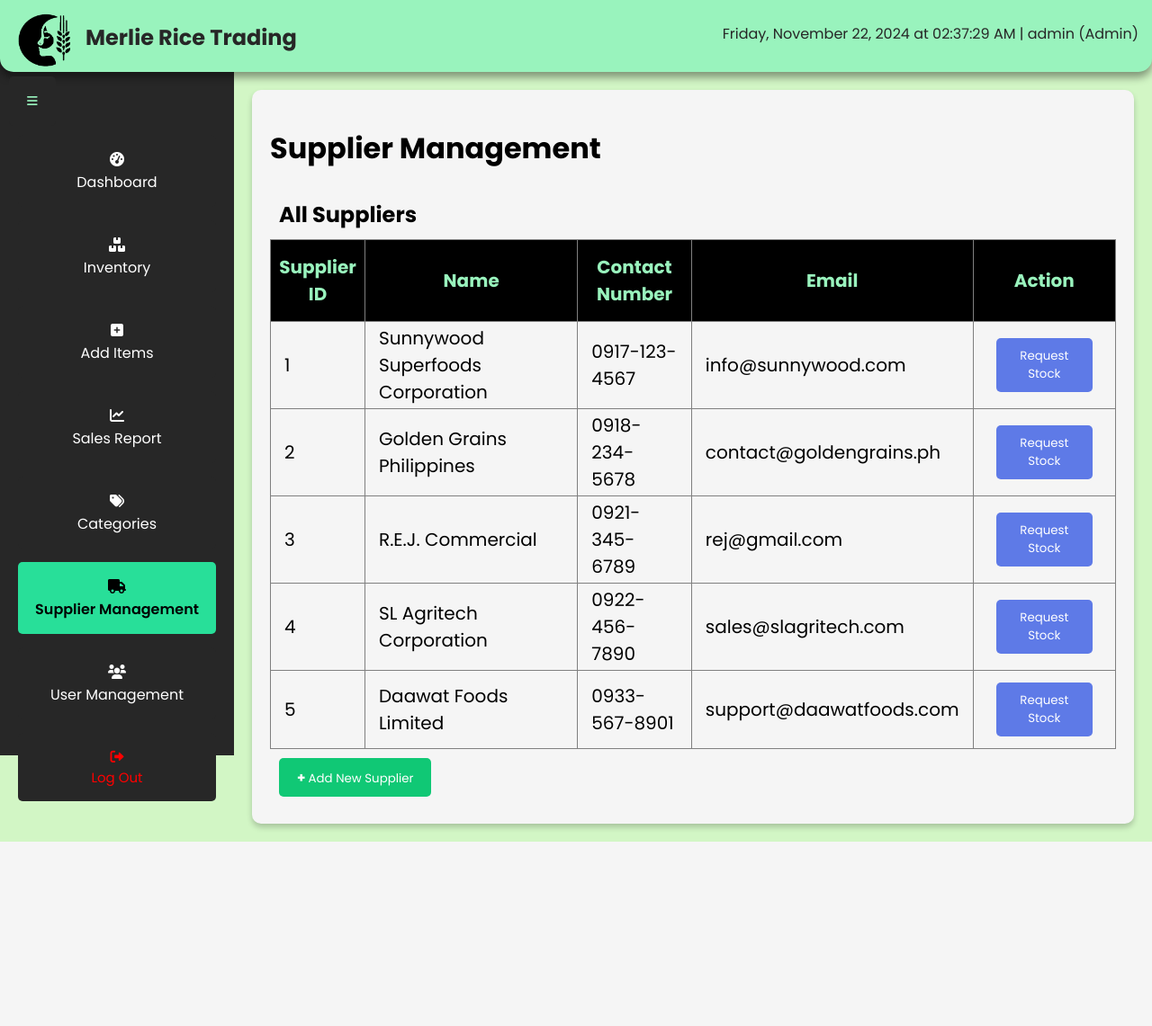
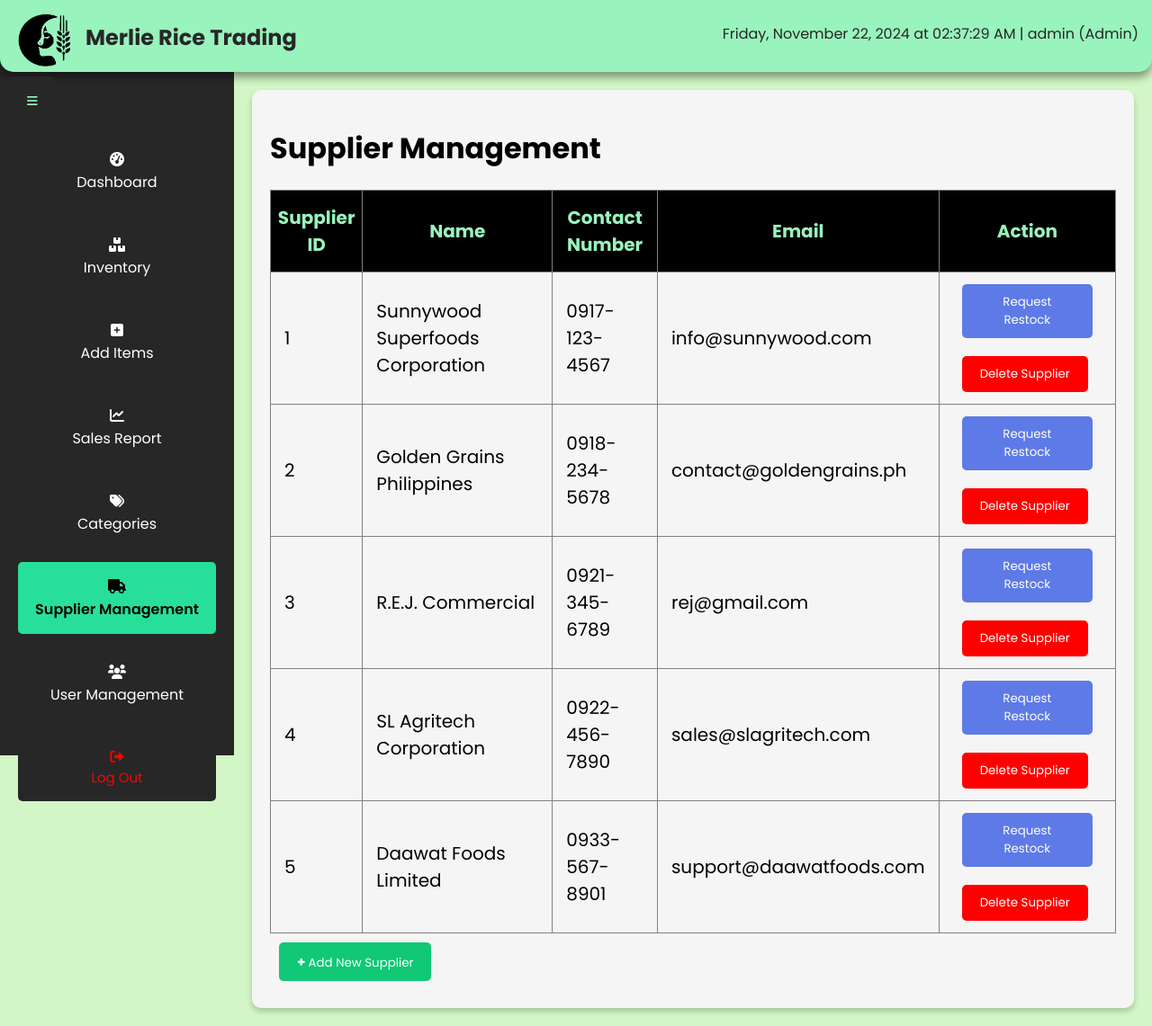
Before and after one commit to ByronJayBaylon/PrimeSync_IMS, a PHP site: page /supplier_management.php in a window 1280 px wide. Shown: the whole page at 90% size. Before the commit the page ends 936 px from the top, so only its background shows below. Run offline with PHP 8.4, Linux system fonts and the light colour scheme; a user stored in the database is signed in; data comes from the database, SQL or seed files in the repository.

Commit message:
Updated 'Supplier Management': Supplier Deletion Feature Added

```diff
--- a/supplier_management.php
+++ b/supplier_management.php
@@ -57,9 +57,6 @@ $conn->close();
         <!-- Supplier Table Container -->
         <div class="table-container">
             <table border="1" cellspacing="0" cellpadding="10" class="supplier-table" id="supplierTable">
-                <caption style="text-align: left;">
-                    All Suppliers
-                </caption>
                 <thead>
                     <tr>
                         <th>Supplier ID</th>
@@ -71,20 +68,20 @@ $conn->close();
                 </thead>
                 <tbody>
                     <?php foreach ($suppliers as $index => $supplier): ?>
-                        <tr>
+                        <tr id="supplier-<?php echo htmlspecialchars($supplier['supplier_id']); ?>">
                             <td><?php echo htmlspecialchars($supplier['supplier_id']); ?></td>
                             <td><?php echo htmlspecialchars($supplier['supplier_name']); ?></td>
                             <td><?php echo htmlspecialchars($supplier['contact_number']); ?></td>
                             <td><?php echo htmlspecialchars($supplier['email']); ?></td>
                             <td>
-                                <button class="request-btn modal-btn edit" data-id="<?php echo htmlspecialchars($supplier['supplier_id']); ?>" data-name="<?php echo htmlspecialchars($supplier['supplier_name']); ?>">Request Stock</button>
+                                <button class="request-btn modal-btn edit" data-id="<?php echo htmlspecialchars($supplier['supplier_id']); ?>" data-name="<?php echo htmlspecialchars($supplier['supplier_name']); ?>">Request Restock</button>
+                                <button class="delete-supplier-btn modal-btn confirm-red" data-id="<?php echo htmlspecialchars($supplier['supplier_id']); ?>" data-name="<?php echo htmlspecialchars($supplier['supplier_name']); ?>">Delete Supplier</button>
                             </td>
                         </tr>
                     <?php endforeach; ?>
                 </tbody>
             </table>
         </div>
-
 
         <!-- Add Supplier Modal Structure -->
         <button id="openAddSupplierModal" class="modal-btn add"><b style="font-size: 15px;">+ </b>Add New Supplier</button>
@@ -115,7 +112,7 @@ $conn->close();
         <div id="requestStockModal" class="usermodal">
             <div class="usermodal-content">
                 <span class="close" id="closeRequestStockModal">&times;</span>
-                <h2>Request Stock</h2>
+                <h2>Request Restock</h2>
                 <form id="requestStockForm" method="post" action="request_stock.php">
                     <input type="hidden" id="supplier_id" name="supplier_id">
                     <label for="item_name">Item Name</label>
@@ -125,6 +122,20 @@ $conn->close();
                     <input type="number" id="quantity" name="quantity" required>
                     <br>
                     <button type="submit">Send Request</button>
+                </form>
+            </div>
+        </div>
+
+        <!-- Delete Supplier Modal Structure -->
+        <div id="deleteSupplierModal" class="usermodal">
+            <div class="usermodal-content">
+                <span class="close" id="closeDeleteSupplierModal"></span>
+                <h2>Delete Supplier</h2>
+                <form id="deleteSupplierForm" method="post">
+                    <input type="hidden" id="delete_supplier_id" name="supplier_id">
+                    <p>Are you sure you want to delete this supplier?</p>
+                    <button type="submit" class="modal-btn confirm-red">Delete</button>
+                    <button type="button" class="modal-btn cancel" id="cancelBtn">Cancel</button>
                 </form>
             </div>
         </div>
@@ -138,7 +149,11 @@ $conn->close();
             const closeAddSupplierModal = document.getElementById('closeAddSupplierModal');
             const requestStockModal = document.getElementById('requestStockModal');
             const closeRequestStockModal = document.getElementById('closeRequestStockModal');
+            const deleteSupplierModal = document.getElementById('deleteSupplierModal');
+            const closeDeleteSupplierModal = document.getElementById('closeDeleteSupplierModal');
             const requestBtns = document.querySelectorAll('.request-btn');
+            const deleteSupplierBtns = document.querySelectorAll('.delete-supplier-btn');
+            const cancelBtn = document.getElementById('cancelBtn');
 
             if (openAddSupplierModal && addSupplierModal && closeAddSupplierModal) {
                 // Open add supplier modal when button is clicked
@@ -178,8 +193,58 @@ $conn->close();
                     requestStockModal.style.display = 'none';
                 }
             });
+
+            deleteSupplierBtns.forEach(button => {
+                button.addEventListener('click', () => {
+                    const supplierId = button.getAttribute('data-id');
+                    document.getElementById('delete_supplier_id').value = supplierId;
+                    deleteSupplierModal.style.display = 'block';
+                });
             });
 
+            closeDeleteSupplierModal.addEventListener('click', () => {
+                deleteSupplierModal.style.display = 'none';
+            });
+
+            // Close delete supplier modal when clicking outside of it
+            window.addEventListener('click', (event) => {
+                if (event.target === deleteSupplierModal) {
+                    deleteSupplierModal.style.display = 'none';
+                }
+            });
+
+            if (cancelBtn) {
+                    // Close delete modal when cancel button is clicked
+                    cancelBtn.addEventListener('click', () => {
+                        deleteSupplierModal.style.display = 'none'; // Hide the delete modal
+                    });
+                };
+
+            // Handle delete supplier form submission with AJAX
+            document.getElementById('deleteSupplierForm').onsubmit = function(event) {
+                event.preventDefault();
+                const supplierId = document.getElementById('delete_supplier_id').value;
+
+                const xhr = new XMLHttpRequest();
+                xhr.open("POST", "delete_supplier.php", true);
+                xhr.setRequestHeader("Content-Type", "application/x-www-form-urlencoded");
+                xhr.onload = function () {
+                    if (xhr.status == 200) {
+                        console.log(xhr.responseText); // Log the response
+                        if (xhr.responseText.trim() === "Success") {
+                            document.getElementById('supplier-' + supplierId).remove();
+                            deleteSupplierModal.style.display = 'none';
+                        } else {
+                            alert('Error deleting supplier: ' + xhr.responseText);
+                        }
+                    } else {
+                        alert('Error deleting supplier. Please try again.');
+                    }
+                };
+                xhr.send("supplier_id=" + supplierId);
+            };
+
+        });
     </script>
 </body>
 </html>
```
Also changed, not shown: delete_supplier.php (added, +30 -0 lines). Lines whose indentation alone changed are shown as unchanged.
